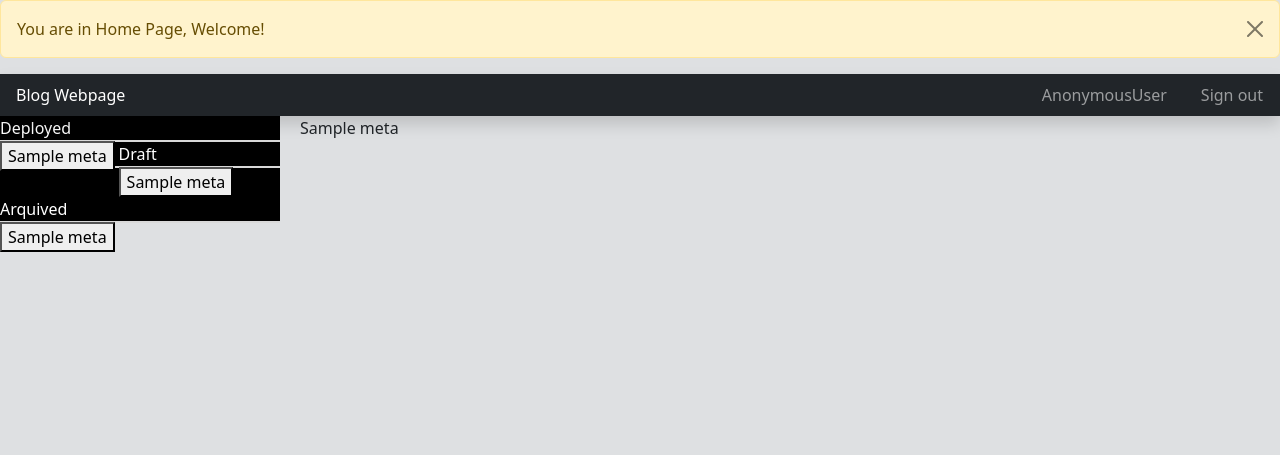
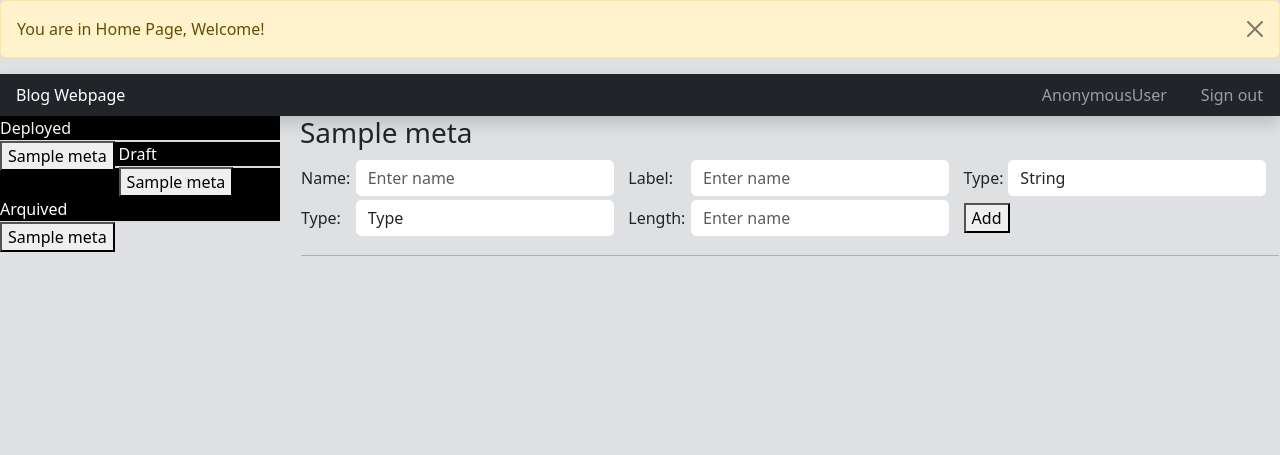
Before and after one commit to josecome/data-collection-tool-django, a Django app: page /formpage/00000000-0000-0000-0000-000000000001 in a window 1280 px wide. Shown: the top 455 px of the page. Run offline with Django 4.2, Linux system fonts and the light colour scheme; tables that the repository leaves empty hold one stand-in row (values such as "Sample post"); some libraries are stand-ins or nearby versions.

Commit message:
Tags for add new field in form added

```diff
--- a/forms/templates/landingpage.html
+++ b/forms/templates/landingpage.html
@@ -35,7 +35,59 @@
                {% endfor %}
             </div>
             <div style="margin-left: 300px;">
-               {% if form_id %} {{ form_id.form_name }} {% else %} No Form Selected {% endif %}
+               {% if form_id %}
+               <h3>{{ form_id.form_name }}</h3>
+               <form action="/formpage/submitnewfield" style="width: 100%;"></form>
+               <table style="width: 100%;">
+                 <tr>
+                   <td>
+                       Name:
+                   </td>
+                   <td>
+                       <input type="name" class="form-control" id="name" placeholder="Enter name" style="width: 260px">
+                   </td>
+                   <td>
+                       Label:
+                   </td>
+                   <td>
+                       <input type="name" class="form-control" id="name" placeholder="Enter name" style="width: 260px">
+                   </td>
+                   <td>
+                       Type:
+                   </td>
+                   <td>
+                       <select class="form-control" id="qtype" style="width: 260px">
+                           <option>String</option>
+                           <option>Integer</option>
+                       </select>
+                   </td>
+               </tr>
+               <tr>
+                   <td>
+                       Type:
+                   </td>
+                   <td>
+                       <select class="form-control" id="qtype" style="width: 260px">
+                           <option>Type</option>
+                           <option>Select</option>
+                       </select>
+                   </td>
+                   <td>
+                       Length:
+                   </td>
+                   <td>
+                       <input type="name" class="form-control" id="name" placeholder="Enter name" style="width: 260px">
+                   </td>
+                   <td colspan="2">
+                    <button type="submit" class="">Add</button>
+                   </td>
+                 </tr>
+                 <tr>
+                 <td colspan="6"><hr style="width: 100%;"/></td>
+                 </tr>
+               </table>
+               </form>
+               {% else %} No Form Selected {% endif %}
             </div>
     </div>
 
```
